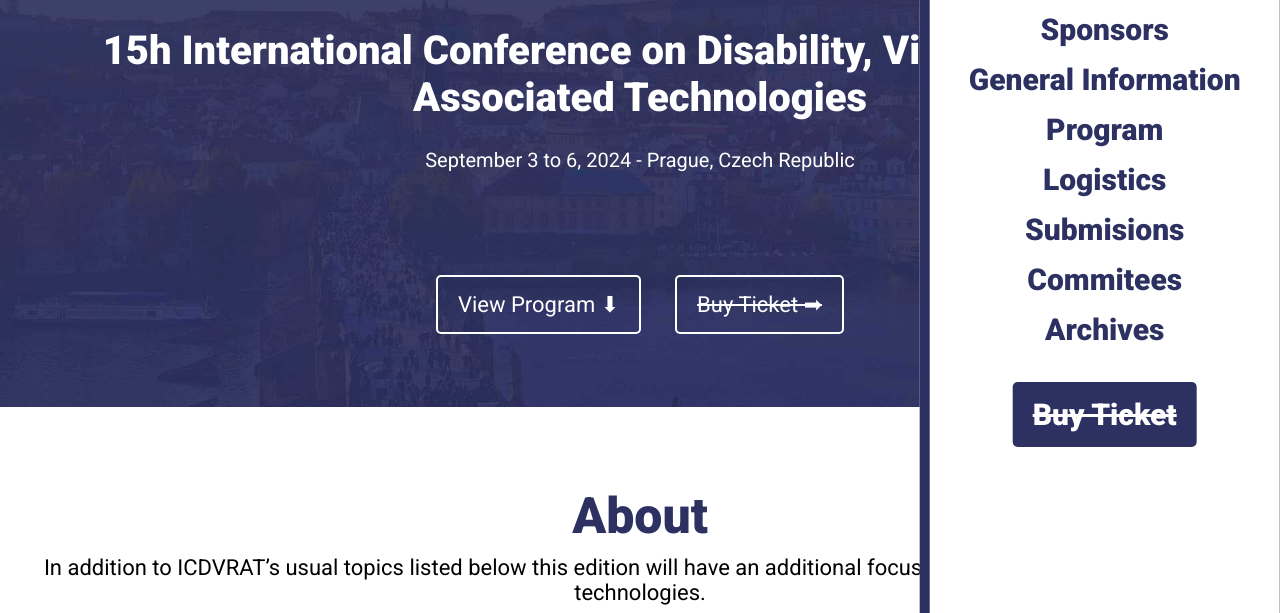
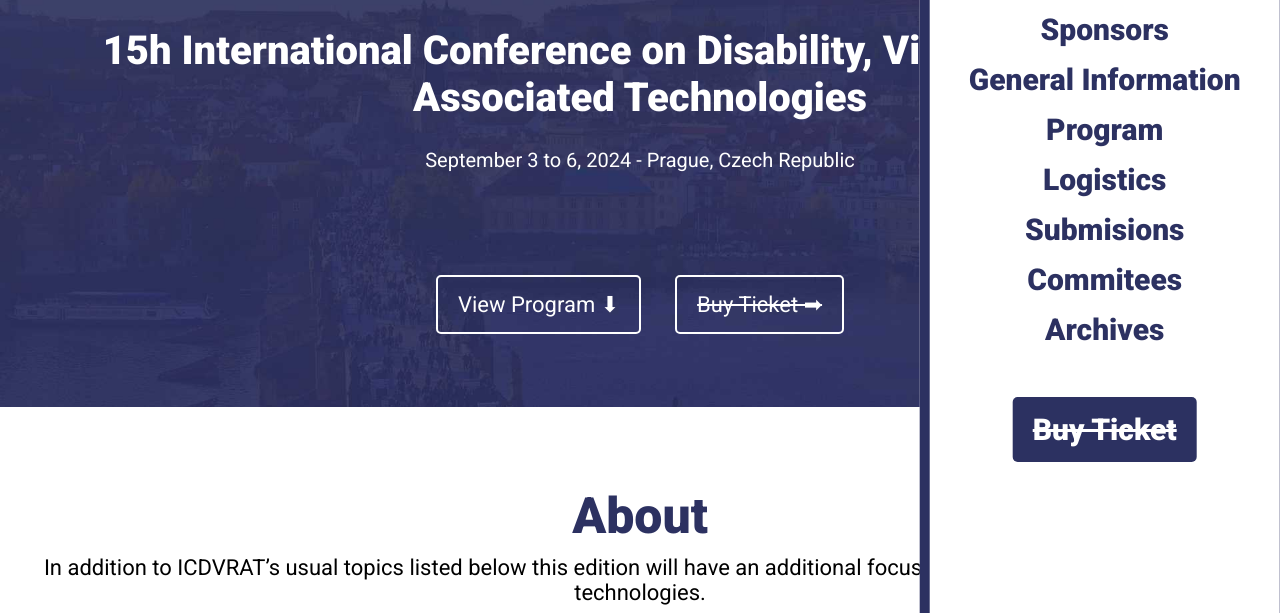
Before and after one commit to Srppa/ICDVRAT2024DEMO, a plain HTML site: page Index.html in a window 1280 px wide. Both pictures are taken after a click on the picture 1173 px from the left and 87 px from the top of the page. Shown: the part 187-800 px from the top of the page. Drawn offline with nearby package versions, Linux system fonts and the light colour scheme.

Commit message:
updateFrom

```diff
--- a/style.css
+++ b/style.css
@@ -206,6 +206,8 @@ header .menu-cont{
     width: 350px;
     height: 100%;
 
+    overflow-y: scroll;
+
     border: 10px solid #2c3161;
     border-top: none;
 
@@ -240,8 +242,10 @@ header .menu-cont li{
 }
 
 header .menu-cont .buy-button{
+    display: inline-block;
+
     padding: 15px 20px;
-    margin: 60px 0 40px 0;
+    margin-bottom: 80px;
 
     background-color: #2c3161;
     color: #fff;
@@ -249,6 +253,7 @@ header .menu-cont .buy-button{
 
     font-size: 30px;
     font-weight: 900;
+
 
 }
 
```
